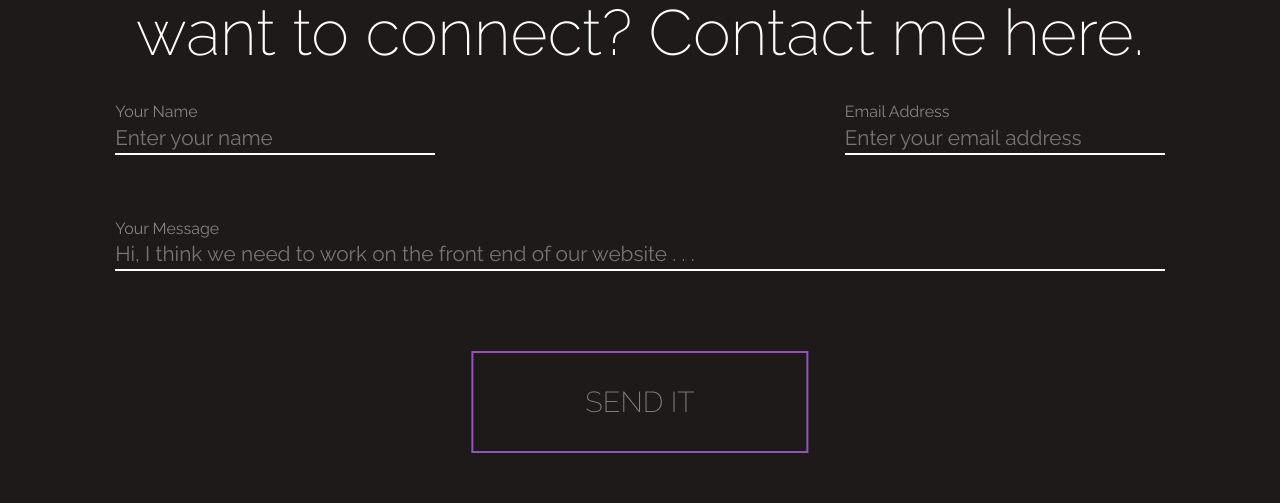
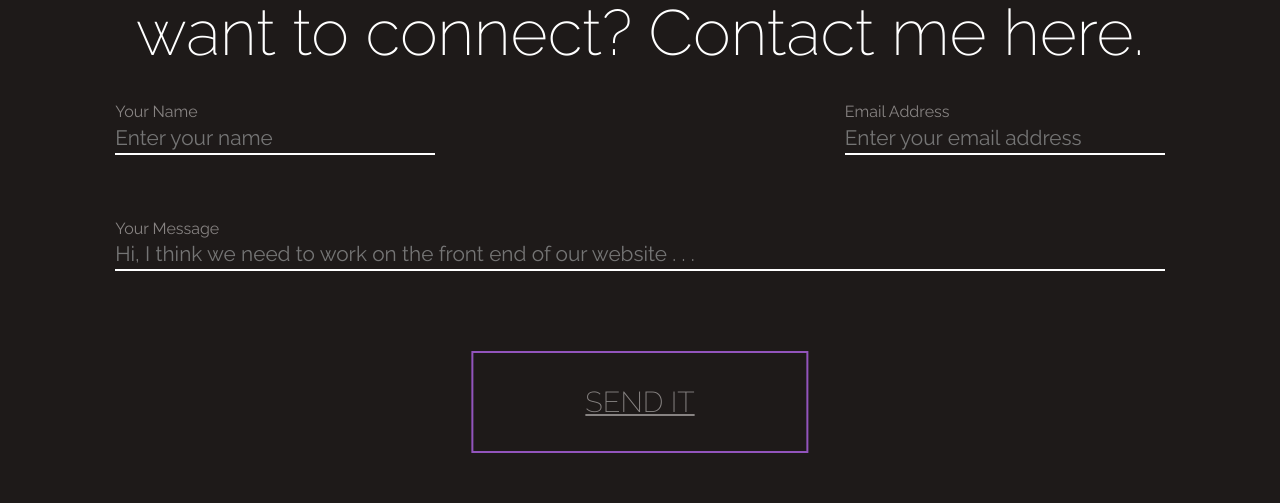
Before and after one commit to roesnera/mars-port-design, a React (Vite) app: page / in a window 1280 px wide. Shown: the part 1498-2001 px from the top of the page. Built offline with nearby package versions, Linux system fonts and the light colour scheme.

Commit message:
no form, only div

```diff
--- a/src/Contact/Contact.jsx
+++ b/src/Contact/Contact.jsx
@@ -29,7 +29,7 @@ export default function Contact() {
   return <section className='contact-section' id="contact">
     <h2 className='contact-header'>Send me a message</h2>
     <h4 className="contact-subheader">Have a question or proposal or just want to connect? Contact me here.</h4>
-    <form className='contact-form' action={"mailto:aaroesner@gmail.com?body="+formMessage} method='POST' encType='application/x-www-form-urlencoded'>
+    <div className='contact-form'>
       <div className="form-item form-name">
         <label htmlFor="name">Your Name</label>
         <input type="text" name="name" value={formName} onChange={nameChange} placeholder='Enter your name'/>
@@ -42,7 +42,7 @@ export default function Contact() {
         <label htmlFor="body">Your Message</label>
         <input type="text" name="text" value={formMessage} onChange={messageChange} placeholder='Hi, I think we need to work on the front end of our website . . .'/>
       </div>
-      <button type='submit' className='form-button'>Send it</button>
-    </form>
+      <a href={"mailto:aaroesner@gmail.com?body="+formMessage} className='form-button'>Send it</a>
+    </div>
   </section>;
 }
```
